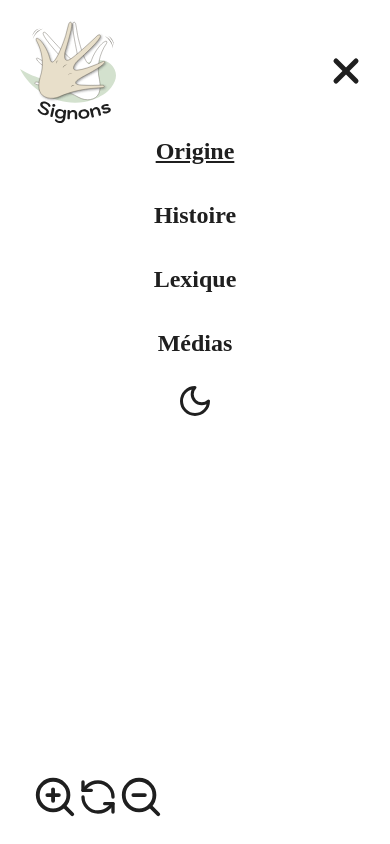
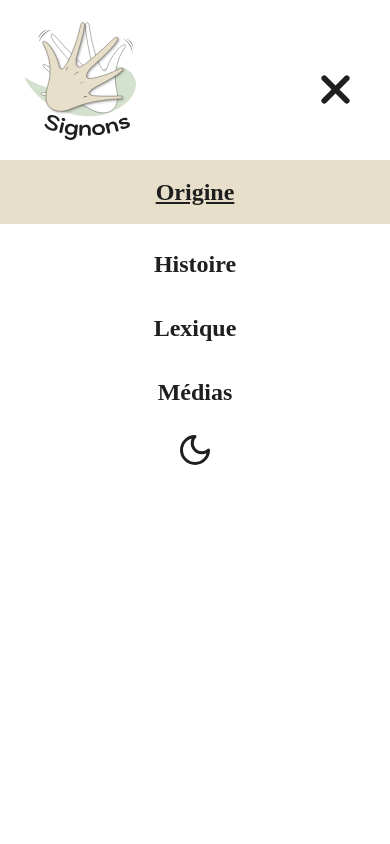
Before and after one commit to MahaBourada/signons, a React (Vite) app: page /signons/origine in a window 390 px wide. Both pictures are taken after a click on the button "Ouvrir le menu de navigation". Shown: the top 844 px of the page. Built offline with nearby package versions, Linux system fonts and the light colour scheme; a web font is replaced by a local one.

Commit message:
Fixed the mobile nav link | Added the back to top button

```diff
--- a/package.json
+++ b/package.json
@@ -17,6 +17,7 @@
     "react": "^18.3.1",
     "react-dom": "^18.3.1",
     "react-router-dom": "^7.1.1",
+    "react-scroll-to-top": "^3.0.0",
     "styled-components": "^6.1.14"
   },
   "devDependencies": {
--- a/src/Layout.jsx
+++ b/src/Layout.jsx
@@ -3,6 +3,7 @@ import { Outlet } from "react-router-dom";
 import Header from "./components/Header";
 import Footer from "./components/Footer";
 import ZoomFunc from "./components/ZoomFunc";
+import ScrollToTop from "react-scroll-to-top";
 
 const Layout = () => {
   const [fontSize, setFontSize] = useState(1.25);
@@ -27,6 +28,45 @@ const Layout = () => {
       <Header />
       <Outlet />
       <ZoomFunc zoomIn={zoomIn} zoomOut={zoomOut} resetZoom={resetZoom} />
+      {/* <ScrollToTop
+        smooth
+        style={{ boxShadow: "none", position: "fixed" }}
+        svgPath="M10 20L50 10L90 20"
+      /> */}
+      <ScrollToTop
+        aria-label="Haut de page"
+        smooth
+        style={{
+          boxShadow: "none",
+          position: "fixed",
+          border: "4px solid #1F1F1F",
+          borderRadius: "50%",
+          width: "45px",
+          height: "45px",
+          display: "flex",
+          alignItems: "center",
+          justifyContent: "center",
+          backgroundColor: "white",
+        }}
+        className="hover:translate-x-[1px] hover:translate-y-[1px]"
+        component={
+          <svg
+            xmlns="http://www.w3.org/2000/svg"
+            width="60"
+            height="60"
+            viewBox="0 0 24 18"
+            fill="none"
+            stroke="#1F1F1F"
+            strokeWidth="2.5"
+            strokeLinecap="round"
+            strokeLinejoin="round"
+            className="lucide lucide-move-up"
+          >
+            <path d="M8 6L12 2L16 6" />
+            <path d="M12 2V16" />
+          </svg>
+        }
+      />
       <Footer />
     </div>
   );
--- a/src/components/Header.jsx
+++ b/src/components/Header.jsx
@@ -24,13 +24,13 @@ const Header = () => {
               src={"/signons/vectors/SmallLogo.svg"}
               width={95}
               alt="Logo Signons"
-              className="dark:hidden w-32"
+              className="dark:hidden w-28"
             />
             <img
               src={"/signons/vectors/DarkSmallLogo.svg"}
               width={95}
               alt="Logo Signons"
-              className="hidden dark:block w-32"
+              className="hidden dark:block w-28"
             />
           </Link>
 
@@ -50,29 +50,29 @@ const Header = () => {
 
         {show && (
           <div className="fixed top-0 left-0 w-full h-full bg-white dark:bg-darkBg text-blackText dark:text-whiteText z-50">
-            <div className="flex flex-col items-center p-4">
-              <div className="hidden max-md:flex flex-row items-center justify-between w-full">
-                <Link to="/" className="p-1 max-md:block hidden">
+            <div className="flex flex-col items-center">
+              <div className="hidden max-md:flex flex-row items-center justify-between w-full m-4">
+                <Link to="/" className="p-1 mx-5 max-md:block hidden">
                   <img
                     src={"/signons/vectors/SmallLogo.svg"}
                     width={95}
                     alt="Signons - Aller à la page d'accueil"
-                    className="dark:hidden w-24"
+                    className="dark:hidden w-28"
                   />
                   <img
                     src={"/signons/vectors/DarkSmallLogo.svg"}
                     width={95}
                     alt="Signons - Aller à la page d'accueil"
-                    className="hidden dark:block w-24"
+                    className="hidden dark:block w-28"
                   />
                 </Link>
                 <button
                   type="button"
                   onClick={toggleMenu}
                   aria-label="Fermer le menu de navigation"
-                  className="m-2"
+                  className="m-2 mx-8 mt-7"
                 >
-                  <X size={40} color="currentColor" strokeWidth={3} />
+                  <X size={45} color="currentColor" strokeWidth={3} />
                 </button>
               </div>
               <NavBarMobile closeMenu={closeMenu} />
--- a/src/components/NavBarMobile.jsx
+++ b/src/components/NavBarMobile.jsx
@@ -4,14 +4,12 @@ import ThemeSwitch from "./ThemeSwitch";
 
 const NavBarMobile = ({ closeMenu }) => {
   return (
-    <div className="flex flex-col items-center h-full">
-      <nav className="flex flex-col justify-between items-center font-bold text-dynamic-lg space-y-4">
+    <div className="flex flex-col items-center h-full w-full">
+      <nav className="flex flex-col justify-between items-center font-bold text-dynamic-lg space-y-4 w-full">
         <NavLink
           to="/origine"
           className={({ isActive }) =>
-            isActive
-              ? "underline mx-3"
-              : "hover:underline hover:translate-x-[1px] hover:translate-y-[1px] mx-3"
+            isActive && "underline mx-3 bg-secondary dark:bg-darkSecondary w-full text-center py-2"
           }
           onClick={closeMenu}
         >
@@ -20,9 +18,7 @@ const NavBarMobile = ({ closeMenu }) => {
         <NavLink
           to="/histoire"
           className={({ isActive }) =>
-            isActive
-              ? "underline mx-3"
-              : "hover:underline hover:translate-x-[1px] hover:translate-y-[1px] mx-3"
+            isActive && "underline mx-3 bg-secondary dark:bg-darkSecondary w-full text-center py-2"
           }
           onClick={closeMenu}
         >
@@ -31,9 +27,7 @@ const NavBarMobile = ({ closeMenu }) => {
         <NavLink
           to="/lexique"
           className={({ isActive }) =>
-            isActive
-              ? "underline mx-3"
-              : "hover:underline hover:translate-x-[1px] hover:translate-y-[1px] mx-3"
+            isActive && "underline mx-3 bg-secondary dark:bg-darkSecondary w-full text-center py-2"
           }
           onClick={closeMenu}
         >
@@ -42,9 +36,7 @@ const NavBarMobile = ({ closeMenu }) => {
         <NavLink
           to="/medias"
           className={({ isActive }) =>
-            isActive
-              ? "underline mx-3"
-              : "hover:underline hover:translate-x-[1px] hover:translate-y-[1px] mx-3"
+            isActive && "underline mx-3 bg-secondary dark:bg-darkSecondary w-full text-center py-2"
           }
           onClick={closeMenu}
         >
--- a/src/components/ZoomFunc.jsx
+++ b/src/components/ZoomFunc.jsx
@@ -3,7 +3,7 @@ import { RefreshCcw, ZoomIn, ZoomOut } from "lucide-react";
 
 const ZoomFunc = ({ zoomIn, zoomOut, resetZoom }) => {
   return (
-    <div className="fixed bottom-12 left-8 max-lg:bottom-5 flex flex-col max-lg:flex-row text-blackText dark:text-whiteText z-50">
+    <div className="fixed bottom-12 left-8 max-lg:bottom-5 flex flex-col max-lg:flex-row text-blackText dark:text-whiteText z-50 max-md:hidden">
       <button
         type="button"
         className="hover:translate-x-[1px] hover:translate-y-[1px] my-1"
```
Also changed, not shown: 1 other file (tests, documents, lock files or other folders).
